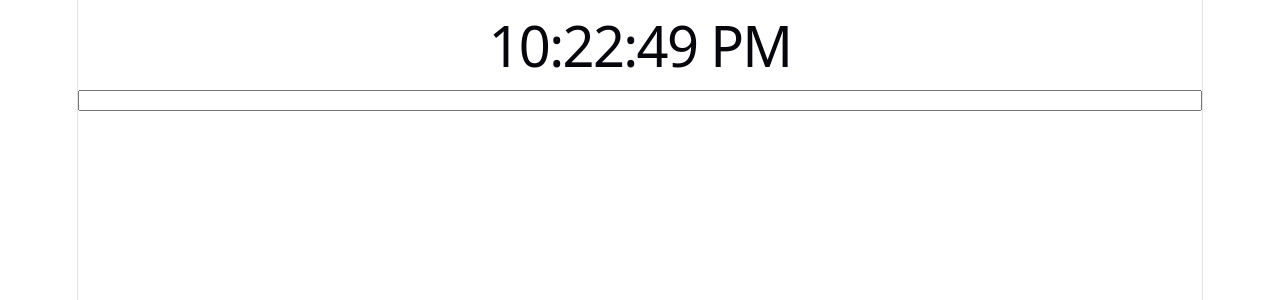
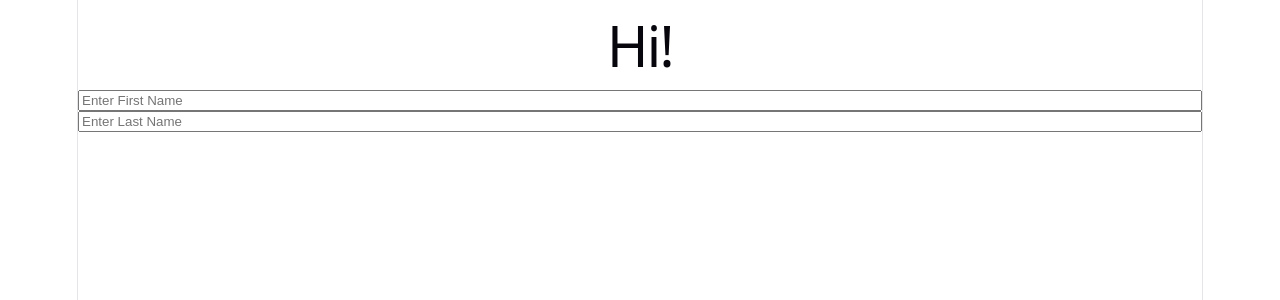
Before and after one commit to LF4768/git_test, a React (Vite) app in the folder reactPractice/react-test-app/: page / in a window 1280 px wide. Shown: the top 300 px of the page. Built offline with nearby package versions, Linux system fonts and the light colour scheme.

Commit message:
learned more about states

```diff
--- /dev/null
+++ b/reactPractice/react-test-app/src/advancedStates.jsx
@@ -0,0 +1,107 @@
+import React, {useState} from "react"
+
+function Person() {
+    const [person, setPerson] = useState({name: "jack", age: 24})
+
+    // Bad Function
+
+    // const handleIncrease = () => {
+    //     person.age = person.age + 1;
+    //     setPerson(person);
+    // }
+
+    // GOOD Function
+
+    const handleIncreaseAge = () => {
+        console.log("in handleIncreaseAge (before Call): ", person)
+        const newPerson = {...person , age: person.age + 1};
+        console.log("in handleIncreaseAge (after call): ", person)
+        setPerson(newPerson)
+    }
+
+    console.log("After HandleIncreaseAge Component: ", person)
+
+    return (
+        <>
+            <h1>My name is {person.name}</h1>
+            <h1>My age is {person.age}</h1>
+            <button onClick={handleIncreaseAge}>Increase my age</button>
+        </>
+    )
+
+}
+
+function StateUpdaterExample() {
+
+    const [player, setPlayer] = useState({name: "Jackson", level: 1})
+
+    const handleLevelIncrease = () => {
+        setPlayer((prevPlayer) => ({...player, level: prevPlayer.level + 1}))
+        setPlayer((prevPlayer) => ({...player, level: prevPlayer.level + 1}))
+    }
+
+    return (
+        <>
+            <h1>Player name is {player.name}</h1>
+            <h1>Player Level is {player.level}</h1>
+            <button onClick={handleLevelIncrease}>Increase Level</button>
+        </>
+    )
+}
+
+function CustomInput() {
+    const [value,setValue] = useState("")
+
+    return (
+        <>
+        <input type="text" value={value} onChange={(event) => setValue(event.target.value)}></input>
+        </>
+    )
+}
+
+function FullName() {
+    const [person,setPerson] = useState({firstName:"", lastName: ""})
+
+    // const handleFirstNameChange = (event) => {
+    //     setPerson({...person,firstName: event.target.value})
+    // }
+
+    // const handleLastNameChange = (event) => {
+    //     setPerson({...person, lastName: event.target.value})
+    // }
+
+
+
+
+
+    // return (
+    //     <>
+    //     <h1>Hi! {person.firstName} {person.lastName}</h1>
+    //     <input  type="text" placeholder="Enter First Name" value={person.firstName} onChange={handleFirstNameChange}></input>
+    //     <input type="text" placeholder="Enter Last Name" value={person.lastName} onChange={handleLastNameChange}></input>
+    //     </>
+    // )
+
+
+    // BETTER CODE
+
+    const handleNameChange = (event) => {
+        const {name,value} = event.target
+
+        setPerson({...person, [name]:value})
+    }
+
+
+    return (
+        <>
+            <h1>Hi! {person.firstName} {person.lastName}</h1>
+            <input name="firstName" type="text" placeholder="Enter First Name" value={person.firstName} onChange={handleNameChange}></input>
+            <input name="lastName" type="text" placeholder="Enter Last Name" value={person.lastName} onChange={handleNameChange}></input>
+        </>
+    )
+
+}
+
+
+
+export default FullName
--- a/reactPractice/react-test-app/src/main.jsx
+++ b/reactPractice/react-test-app/src/main.jsx
@@ -6,6 +6,7 @@ import {FirstComponent,SecondComponent, Options} from "./Component.jsx"
 import Animals from "./Rendering.jsx"
 import Keys from "./Keys.jsx"
 import States from "./States.jsx"
+import Person from "./advancedStates.jsx"
 
 createRoot(document.getElementById('root')).render(
   <StrictMode>
@@ -13,10 +14,9 @@ createRoot(document.getElementById('root')).render(
     {/* <FirstComponent/>
     <SecondComponent/>
     <Options/> */}
-
     {/* <Animals/> */}
-
     {/* <Keys/> */}
-    <States/>
+    {/* <States/> */}
+    <Person />
   </StrictMode>
 )
```
